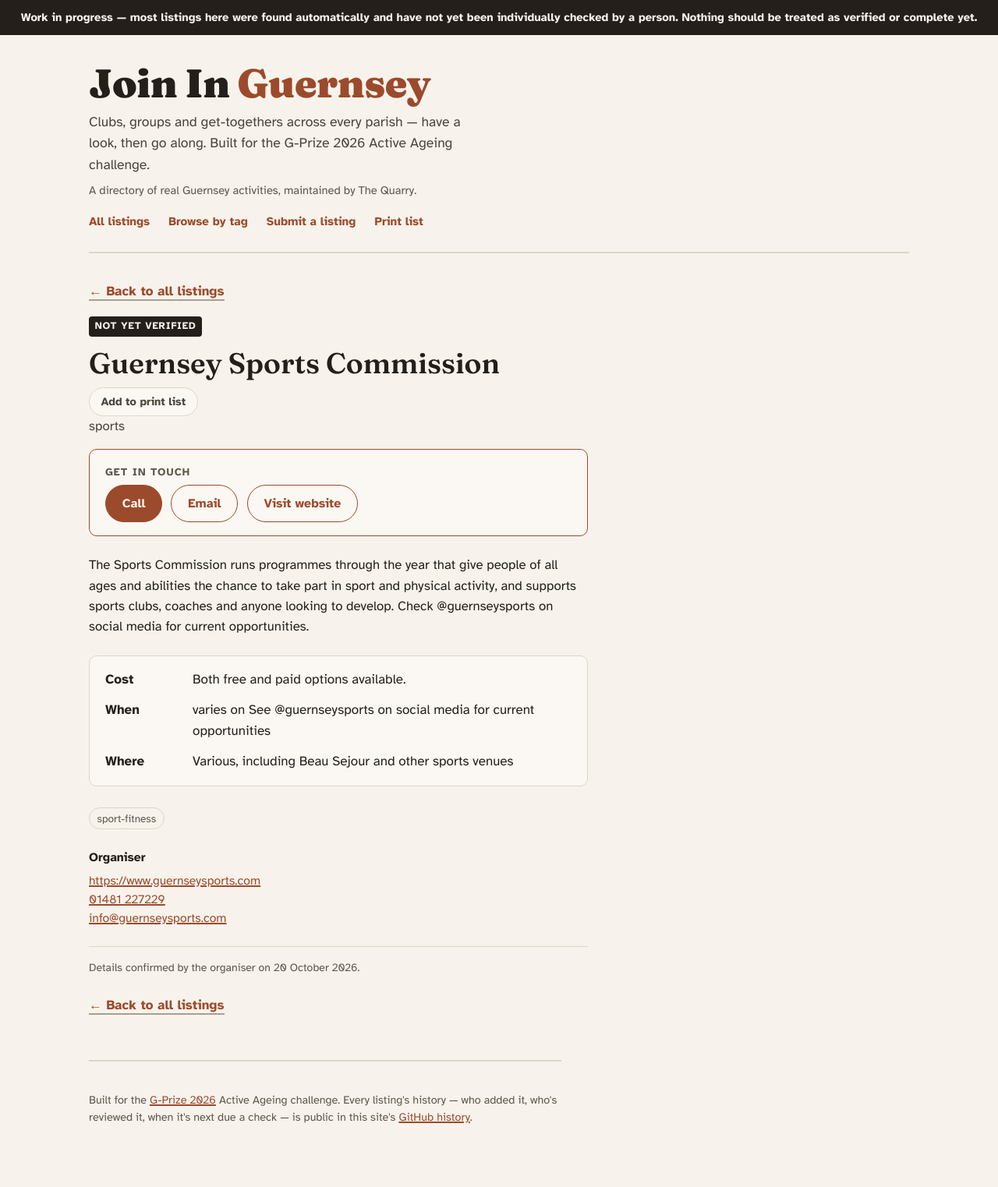
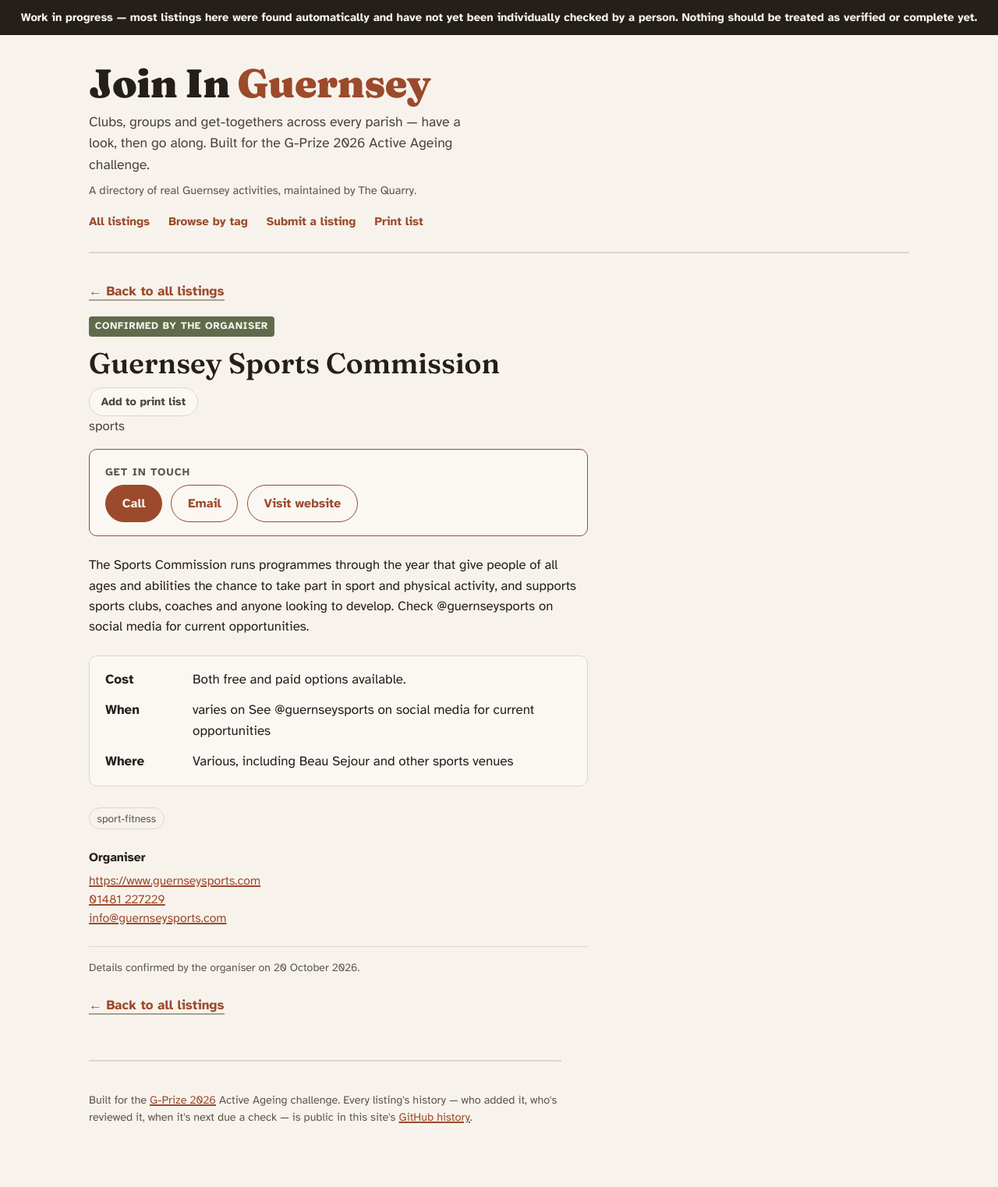
Before and after one commit to active-seniors/active-seniors.github.io, a Jekyll site: the page built from _listings/guernsey-sports-commission.md, in a window 1280 px wide. Shown: the whole page at 78% size. Built offline with Jekyll 4.4.1, drawn with Linux system fonts in a browser that asks for light colours.

Commit message:
Show "Confirmed by the organiser" instead of "Not yet verified"
Nick's organiser-confirmation-reply batch (PR #177) sets
verification.confirmed_by_organiser on 40 listings. The "Found via an
automated search... not yet checked by a person" caveat was already
correctly suppressed once that field is set (existing freshness-text
logic) — but the verify badge itself only ever checked verified_by, a
different field set only when a human reviewer independently checks a
listing, so all 40 organiser-confirmed listings still showed "Not yet
verified" on both the listing page and homepage cards.

Adds a third badge state, distinct from "Verified by {name}" (a human
independently checked it) and styled differently (--lichen green, not
the default dark) since it's a real but different confidence level —
the organiser's own say-so, not independent verification.

Also counts confirmed_by_organiser toward the "best match" completeness
score on the homepage (orchestration#2 phase 1), for the same reason as
verified_by: a confirmed listing is more trustworthy to surface first.

Verified the three badge states render correctly and distinctly via a
hand-built harness, and confirmed via grep that all 40 listings from
PR #177 consistently carry confirmed_by_organiser as expected — no
local jekyll build available on this machine.

Co-Authored-By: Claude Sonnet 5 <noreply@anthropic.com>

```diff
--- a/_layouts/listing.html
+++ b/_layouts/listing.html
@@ -9,6 +9,8 @@ layout: default
     <span class="demo-badge">Demo data — not a real listing</span>
   {% elsif page.verification.verified_by and page.verification.verified_by != "" %}
     <span class="verify-badge">Verified by {{ page.verification.verified_by }}</span>
+  {% elsif page.verification.confirmed_by_organiser %}
+    <span class="verify-badge verify-badge-confirmed">Confirmed by the organiser</span>
   {% else %}
     <span class="verify-badge">Not yet verified</span>
   {% endif %}
--- a/assets/css/main.css
+++ b/assets/css/main.css
@@ -299,6 +299,14 @@ nav.site-nav a:hover, nav.site-nav a:focus-visible { border-bottom-color: var(--
   border-radius: 4px;
   display: inline-block;
 }
+/* Distinct from a plain "Verified by {name}" badge (a human independently
+   checked it) — this is the organiser's own say-so, a real but different
+   confidence level. Reuses --lichen, already the project's established
+   positive-confirmation colour (see accessibility.access-line). */
+.verify-badge-confirmed {
+  background: var(--lichen);
+  color: var(--chalk);
+}
 .editorial-flag-banner {
   background: var(--ochre);
   color: var(--ink);
```
Also changed, not shown: index.md (+3 -0 lines).
